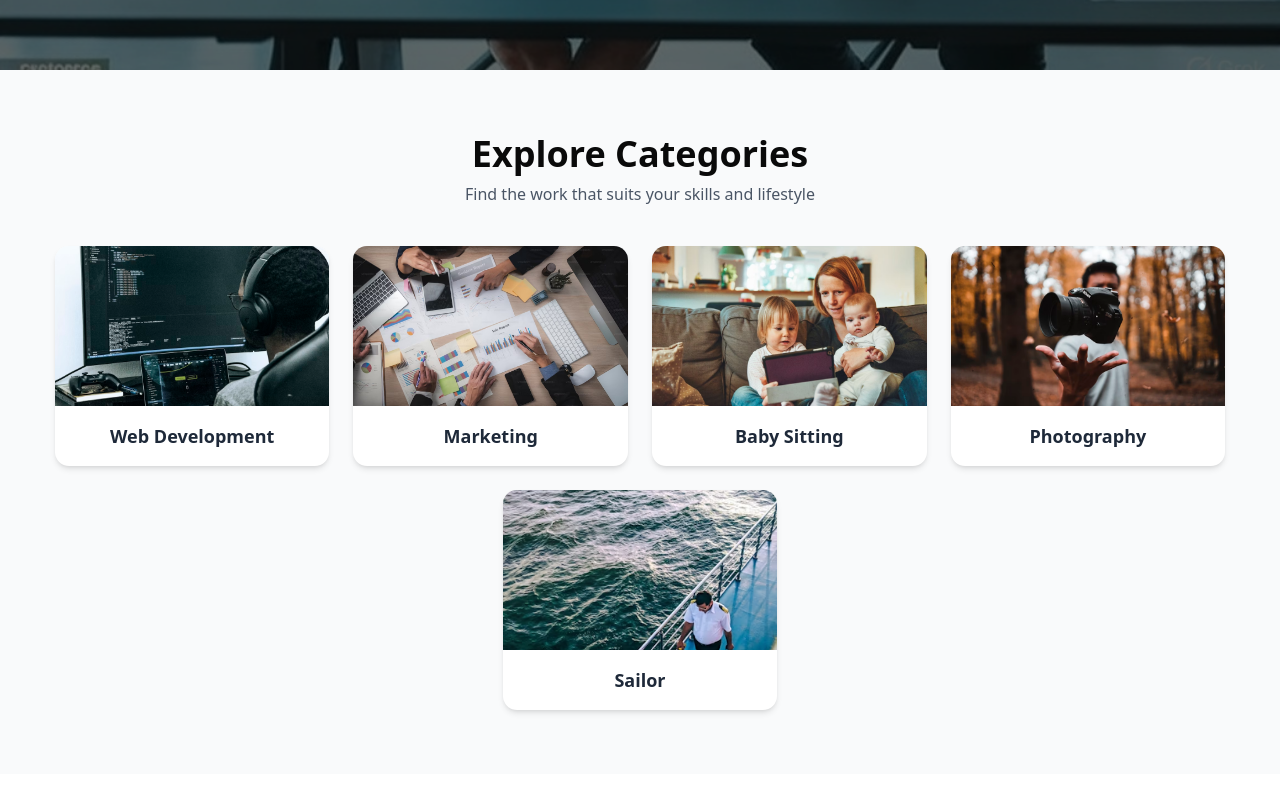
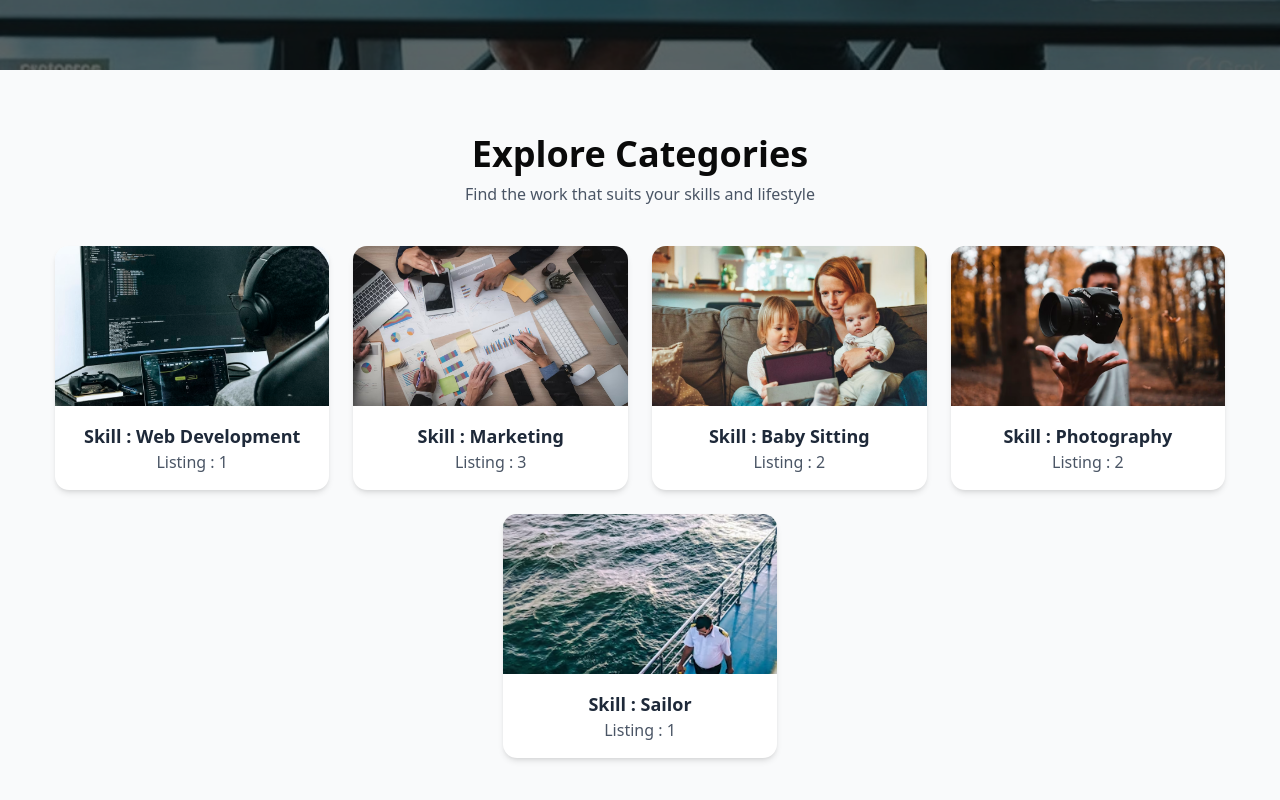
Before and after one commit to bensonwhalesdev/scout-work, a React (Vite) app: page / in a window 1280 px wide. Shown: the part 810-1610 px from the top of the page. Before the commit the page ends 1584 px from the top, so only its background shows below. Built offline with nearby package versions, Linux system fonts and the light colour scheme.

Commit message:
file updated

```diff
--- a/src/components/Pages/LandingPage/Home/Categories/index.jsx
+++ b/src/components/Pages/LandingPage/Home/Categories/index.jsx
@@ -5,22 +5,27 @@
     {
       text: "Web Development",
       image: "/web-dev.avif",
+      listing: 1
     },
     {
       text: "Marketing",
       image: "/marketing.avif",
+      listing: 3
     },
     {
       text: "Baby Sitting",
       image: "/baby-sitting.avif",
+      listing: 2
     },
     {
       text: "Photography",
       image: "/photography.avif",
+      listing: 2
     },
     {
       text: "Sailor",
       image: "/sailor.avif",
+      listing: 1
     },
   ];
 
@@ -38,7 +43,8 @@
               <img src={item.image} alt={item.text} className="w-full h-full object-cover transform hover:scale-105 transition-transform duration-300"/>
             </div>
             <div className="p-4 text-center">
-              <h3 className="text-lg font-semibold text-gray-800">{item.text}</h3>
+              <h3 className="text-lg font-semibold text-gray-800">Skill : {item.text}</h3>
+              <p className="text-gray-600">Listing : {item.listing}</p>
             </div>
           </div>
         ))}
```
